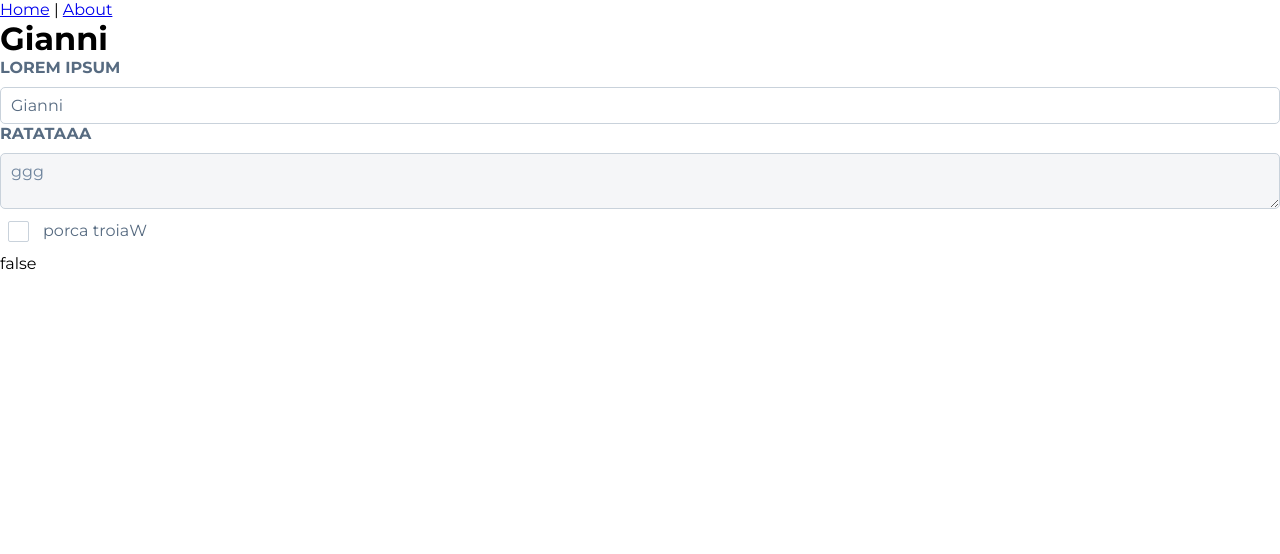
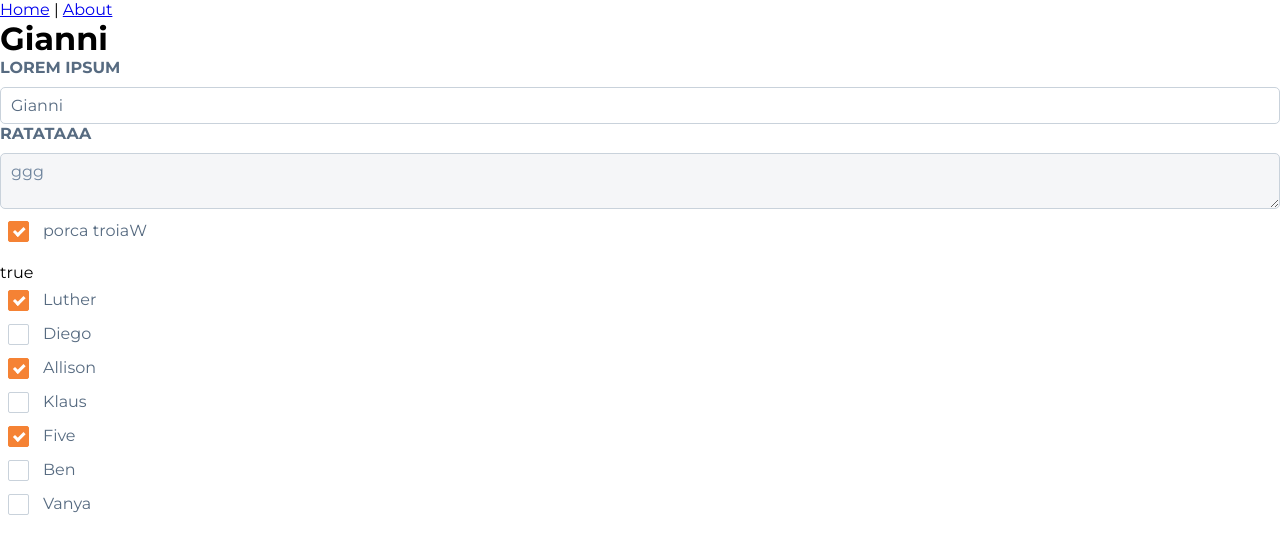
Before and after one commit to enricopaolazzi/gaspari-ui, a Vue app: page / in a window 1280 px wide. Shown: the top 554 px of the page. Built offline with nearby package versions, Linux system fonts and the light colour scheme.

Commit message:
Multi Checkbox

```diff
--- a/src/components/HelloWorld.vue
+++ b/src/components/HelloWorld.vue
@@ -21,11 +21,18 @@
 				label="porca troiaW"
 				value="react"
 				v-model:checked="selected"
-				:disabled="true"
 			/>
 		</div>
 
 		<div>{{selected}}</div>
+
+
+		<div style="padding: 8px">
+			<custom-multi-checkbox
+				:options="options"
+				v-model:value="heroes"
+			/>
+		</div>
 	</div>
 </template>
 
@@ -34,25 +41,40 @@ import { defineComponent, ref } from 'vue';
 import GenericInput from "./ui/GenericInput.vue";
 import CustomTextArea from "./ui/CustomTextArea.vue";
 import CustomCheckbox from "./ui/CustomCheckbox.vue";
+import MultiCheckboxOptions from '../types/MultiCheckboxOptions';
+import CustomMultiCheckbox from "./ui/CustomMultiCheckbox.vue";
 
 export default defineComponent({
 	name: 'HelloWorld',
 	components: {
 		GenericInput,
 		CustomTextArea,
-		CustomCheckbox
+		CustomCheckbox,
+		CustomMultiCheckbox
 	},
 	setup() {
 		const name = ref<string>('Gianni');
 		let selectedValues = ref<string[]>(['Angular']);
 
-		const selected = ref<boolean>(false);
+		const selected = ref<boolean>(true);
+
+		const heroes = ref<number[]>([1,3,5]);
+
+		const options = ref<MultiCheckboxOptions[]>([
+			{ label: "Luther", id: 1 },
+			{ label: "Diego", id: 2 },
+			{ label: "Allison", id: 3 },
+			{ label: "Klaus", id: 4 },
+			{ label: "Five", id: 5 },
+			{ label: "Ben", id: 6 },
+			{ label: "Vanya", id: 7 },
+		]);
 
 		const test = (e) => {
 			console.log(e)
 		}
 
-		return { name, selectedValues, selected, test }
+		return { name, selectedValues, selected, test, heroes, options }
 	}
 });
 </script>
--- a/src/components/ui/CustomCheckbox.vue
+++ b/src/components/ui/CustomCheckbox.vue
@@ -1,53 +1,50 @@
 <template>
-	<label class="wrapper flex items-center">
+	<label class="wrapper flex items-center" :class="{ 'disabled': disabled }">
 		{{label}}
 		<input
 			class="checkbox"
 			type="checkbox"
-			:checked="isChecked"
+			:checked="checked"
 			:value="value"
 			@change="updateInput"
 			:disabled="disabled"
+			:name="name"
 		/>
 		<span class="checkmark"></span>
 	</label>
 </template>
 
 <script lang="ts">
-import { defineComponent, PropType } from "@vue/runtime-core";
+import { defineComponent, PropType } from "vue";
 
 export default defineComponent({
 	name: 'CustomSingleCheckbox',
-	model: {
-		prop: 'modelValue',
-		event: 'change'
-	},
 	props: {
-		"value": { type: String },
-		"modelValue": {
+		value: {
+			type: String
+		},
+		modelValue: {
 			type: Boolean as PropType<boolean>,
 		},
 		disabled: {
 			type: Boolean as PropType<boolean>,
 			default: false,
 		},
-		"label": { type: String, required: true},
-		"trueValue": { default: true },
-		"falseValue": { default: false }
-	},
-	computed: {
-		isChecked() : boolean {
-			if (this.modelValue instanceof Array) {
-				return this.modelValue.includes(this.value)
-			}
-			// Note that `true-value` and `false-value` are camelCase in the JS
-			return this.modelValue === this.trueValue
+		label: {
+			type: String,
+			required: true,
+		},
+		name: {
+			type: String as PropType<string>,
+			default: ''
+		},
+		checked: {
+			type: Boolean as PropType<boolean>
 		}
 	},
 	methods: {
 		updateInput(event) : void {
-			let isChecked = event.target.checked
-			this.$emit('update:checked', isChecked ? this.trueValue : this.falseValue)
+			this.$emit('update:checked', event.target.checked);
 		}
 	}
 })
@@ -56,7 +53,13 @@ export default defineComponent({
 <style lang="scss" scoped>
 label.wrapper.flex.items-center {
 	color: $secondary_color;
+	margin-bottom: 15px;
 }
+label.wrapper.flex.items-center.disabled {
+	opacity: 0.6;
+	cursor: not-allowed;
+}
+
 .wrapper {
   display: block;
   position: relative;
--- /dev/null
+++ b/src/components/ui/CustomMultiCheckbox.vue
@@ -0,0 +1,53 @@
+<template>
+    <div>
+        <custom-checkbox
+            v-for="(option, index) in options"
+            :key="index"
+            :label="option.label"
+            :checked="value.includes(option.id)"
+            @update:checked="check(option.id, $event)"
+        />
+    </div>
+</template>
+
+<script lang="ts">
+import { defineComponent, PropType } from 'vue';
+import CustomCheckbox from './CustomCheckbox.vue';
+import MultiCheckboxOptions from '../../types/MultiCheckboxOptions';
+
+export default defineComponent({
+    name: 'CustomMultiCheckbox',
+    components: {
+        CustomCheckbox
+    },
+    props: {
+        value: {
+            type: Array as PropType<any[]>,
+        },
+        options: {
+            type: Array as PropType<MultiCheckboxOptions[]>,
+            required: true
+        }
+    },
+    setup(props, context) {
+        const check = (optionId : string | number, checked : boolean) => {
+            // copy the value Array to avoid mutating props
+            let updatedValue = [...props.value];
+            // remove name if checked, else add name
+            if (checked) {
+                updatedValue.push(optionId);
+            } else {
+                updatedValue.splice(updatedValue.indexOf(optionId), 1);
+            }
+            // emit the updated value
+            context.emit("update:value", updatedValue);
+        };
+
+        return { check };
+    },
+});
+</script>
+
+<style>
+
+</style>
--- /dev/null
+++ b/src/types/MultiCheckboxOptions.ts
@@ -0,0 +1,6 @@
+interface MultiCheckboxOptions {
+    id : string | number;
+    label : string;
+}
+
+export default MultiCheckboxOptions;
```
